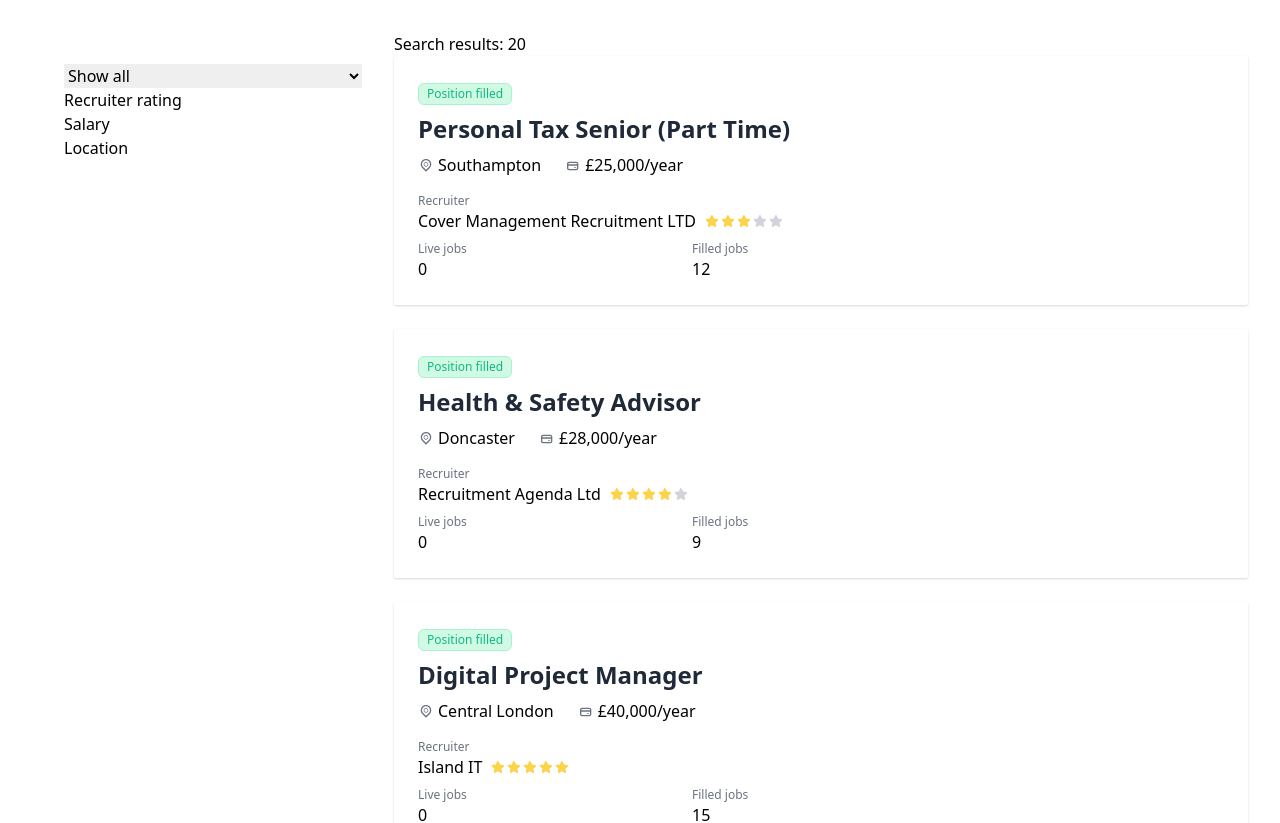
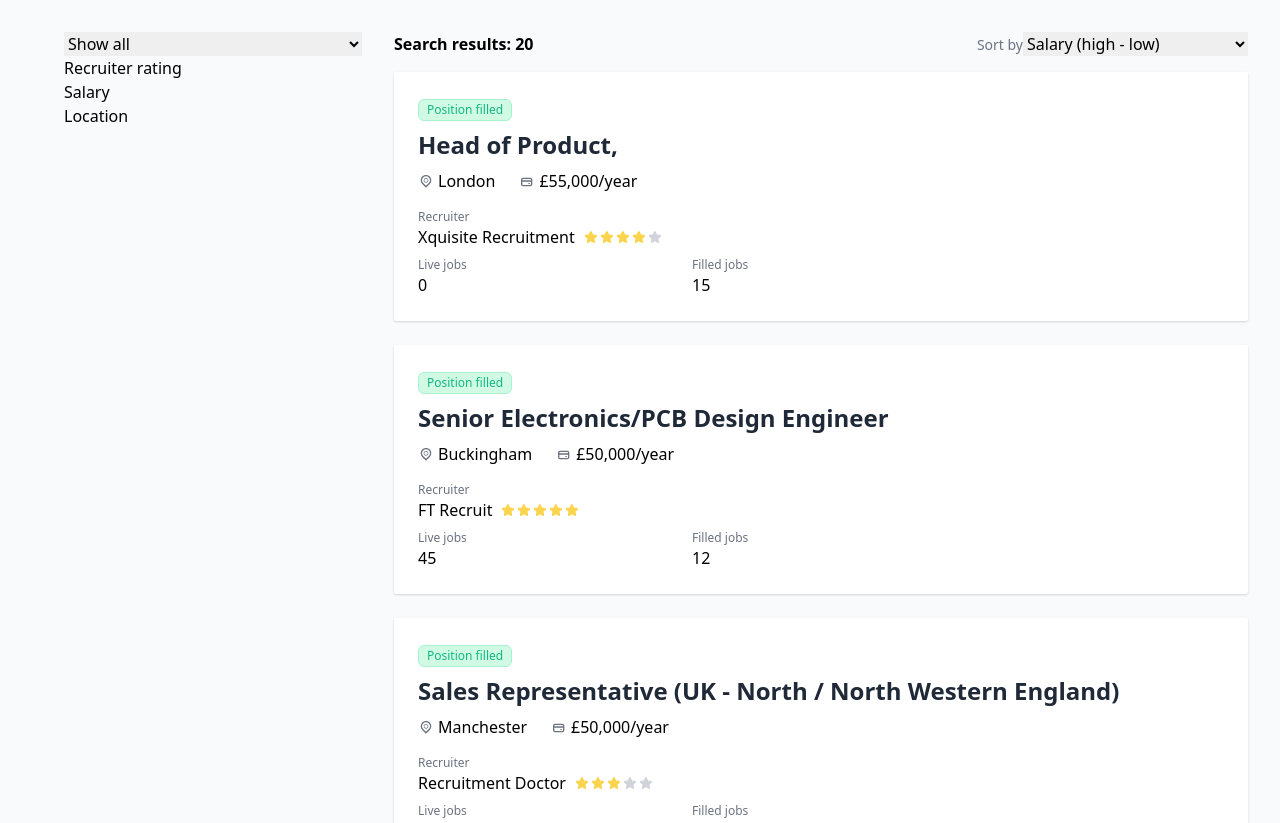
Before and after one commit to cstro/recruiter-job-list, a React (Create React App) app: page / in a window 1280 px wide. Shown: the top 823 px of the page. Built offline with nearby package versions, Linux system fonts and the light colour scheme.

Commit message:
Add list sorting

```diff
--- a/src/App.js
+++ b/src/App.js
@@ -4,37 +4,57 @@ import matchedJobs from "./data/matched_jobs.json"
 
 const { recruiters } = matchedJobs
 
-const jobs = Object.entries(matchedJobs.jobs).map(([key, value]) => ({
+const rawJobs = Object.entries(matchedJobs.jobs).map(([key, value]) => ({
   ...value,
   key,
 }))
 
 function App() {
   const [filter, setFilter] = useState("all")
+  const [sortBy, setSortBy] = useState("salary-desc")
 
   function getRecruiter(id) {
     return recruiters[id]
   }
 
-  // TODO: Is there a better way to do this reactively?
-  function filteredJobs() {
-    if (filter === "all") {
-      return jobs
-    }
+  const jobs = rawJobs
+    .filter((job) => filter === "all" || parseInt(filter, 10) === job.placed_by)
+    .sort((job1, job2) => {
+      if (sortBy === "salary-desc") {
+        return job1.salary > job2.salary ? -1 : 1
+      }
 
-    return jobs.filter((job) => parseInt(filter, 10) === job.placed_by)
-  }
+      if (sortBy === "salary-asc") {
+        return job1.salary > job2.salary ? 1 : -1
+      }
+
+      if (sortBy === "recruiter-desc") {
+        const recruiter1 = getRecruiter(job1.placed_by)
+        const recruiter2 = getRecruiter(job2.placed_by)
+        return recruiter1.rating > recruiter2.rating ? -1 : 1
+      }
+
+      if (sortBy === "recruiter-asc") {
+        const recruiter1 = getRecruiter(job1.placed_by)
+        const recruiter2 = getRecruiter(job2.placed_by)
+        return recruiter1.rating > recruiter2.rating ? 1 : -1
+      }
+
+      return 1
+    })
+
+  const updateFilter = (event) => setFilter(event.target.value)
+  const updateSortBy = (event) => setSortBy(event.target.value)
 
   return (
-    <div className="flex m-8">
-      <div className="bg-grey-100 p-8">
-        <select
-          selected={filter}
-          onBlur={(event) => setFilter(event.target.value)}
-        >
+    <div className="flex p-8 bg-gray-50 min-h-screen">
+      <div className="px-8">
+        <select selected={filter} onBlur={updateFilter} onChange={updateFilter}>
           <option value="all">Show all</option>
           {Object.entries(recruiters).map(([id, recruiter]) => (
-            <option value={id}>{recruiter.name}</option>
+            <option key={id} value={id}>
+              {recruiter.name}
+            </option>
           ))}
         </select>
 
@@ -44,9 +64,28 @@ function App() {
       </div>
 
       <div className="flex-1">
-        Search results: {filteredJobs().length}
+        <div className="flex justify-between items-center mb-4">
+          <span className="font-bold">Search results: {jobs.length}</span>
+          <div>
+            <span className="text-sm text-gray-500">Sort by</span>
+            <select
+              selected={sortBy}
+              onBlur={updateSortBy}
+              onChange={updateSortBy}
+            >
+              <option value="salary-desc">Salary (high - low)</option>
+              <option value="salary-asc">Salary (low - high)</option>
+              <option value="recruiter-desc">
+                Recruiter rating (high - low)
+              </option>
+              <option value="recruiter-asc">
+                Recruiter rating (low - high)
+              </option>
+            </select>
+          </div>
+        </div>
         <ul>
-          {filteredJobs().map((job) => {
+          {jobs.map((job) => {
             const recruiter = getRecruiter(job.placed_by)
             return <JobListItem key={job.key} job={job} recruiter={recruiter} />
           })}
```
